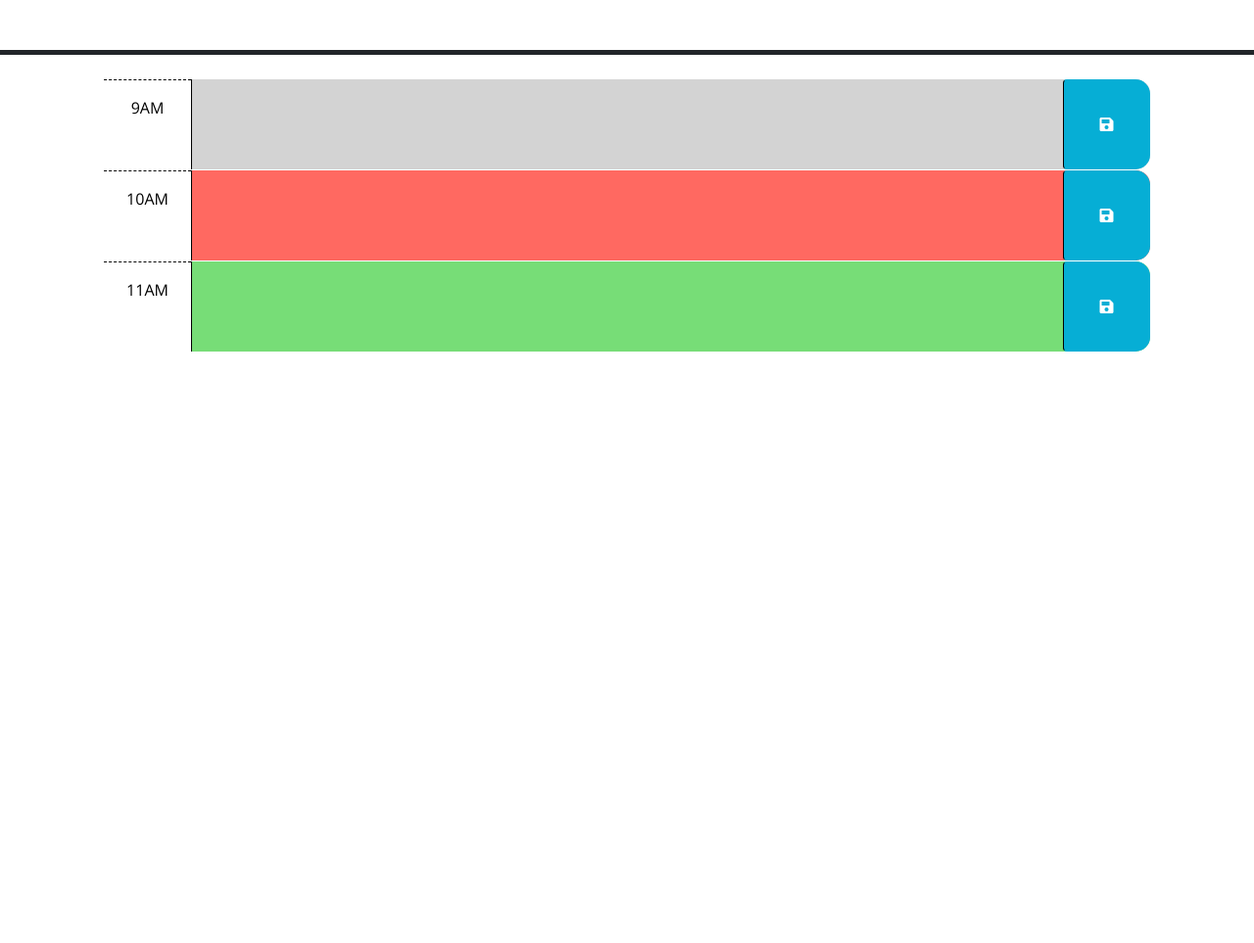
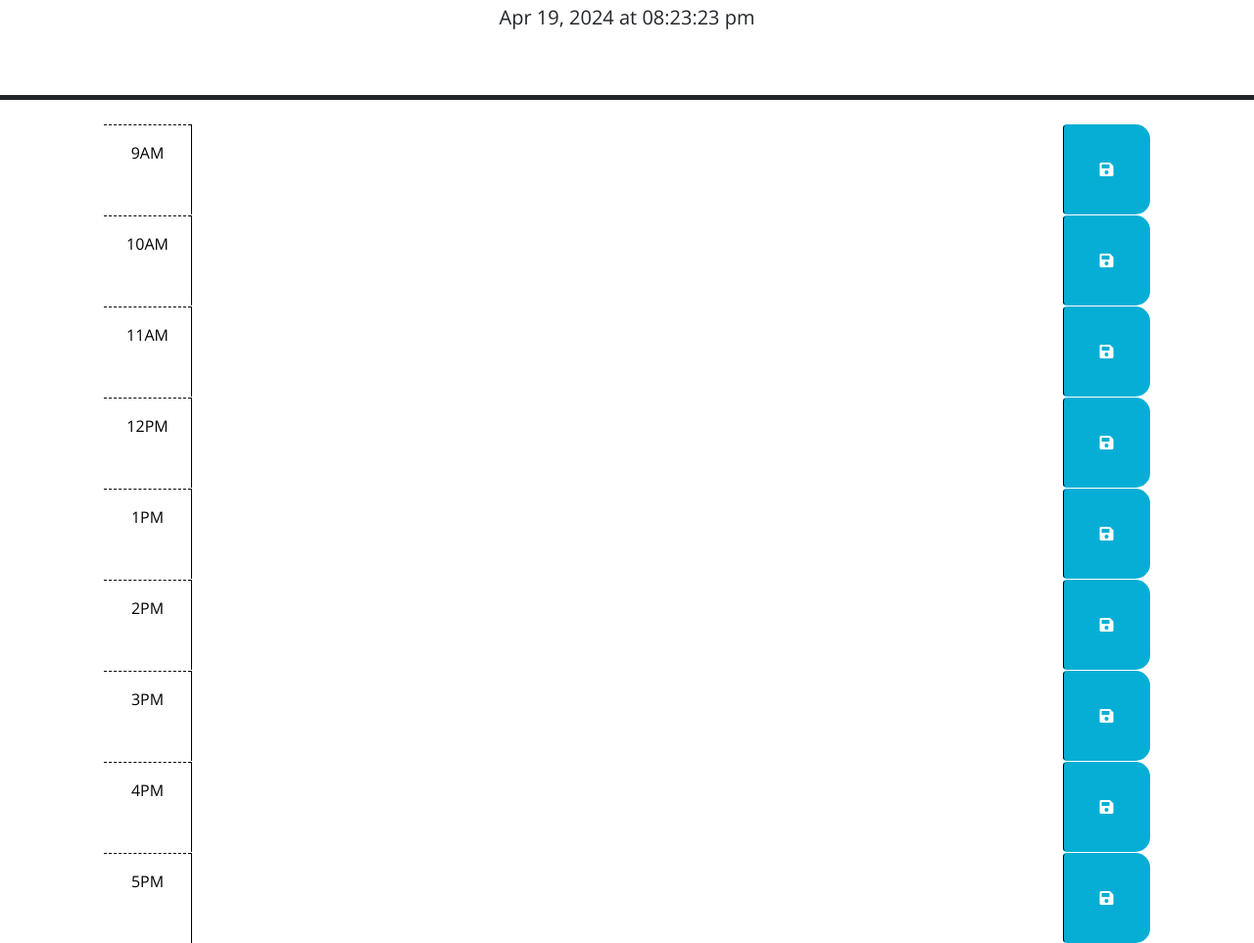
Before and after one commit to riaaah3/my-busy-day, a plain HTML site: page index.html in a window 1280 px wide. Shown: the part 176-1139 px from the top of the page at 98% size. Before the commit the page ends 800 px from the top, so only its background shows below. Drawn offline with nearby package versions, Linux system fonts and the light colour scheme.

Commit message:
added timeStamp

```diff
--- a/index.html
+++ b/index.html
@@ -40,7 +40,7 @@
         -->
 
       <!-- Example of a past time block. The "past" class adds a gray background color. -->
-      <div id="hour-9" class="row time-block past">
+      <div id="hour-9" class="row time-block">
         <div class="col-2 col-md-1 hour text-center py-3">9AM</div>
         <textarea class="col-8 col-md-10 description" rows="3"> </textarea>
         <button class="btn saveBtn col-2 col-md-1" aria-label="save">
@@ -49,7 +49,7 @@
       </div>
 
       <!-- Example of a a present time block. The "present" class adds a red background color. -->
-      <div id="hour-10" class="row time-block present">
+      <div id="hour-10" class="row time-block">
         <div class="col-2 col-md-1 hour text-center py-3">10AM</div>
         <textarea class="col-8 col-md-10 description" rows="3"> </textarea>
         <button class="btn saveBtn col-2 col-md-1" aria-label="save">
@@ -58,8 +58,59 @@
       </div>
 
       <!-- Example of a future time block. The "future" class adds a green background color. -->
-      <div id="hour-11" class="row time-block future">
+      <div id="hour-11" class="row time-block">
         <div class="col-2 col-md-1 hour text-center py-3">11AM</div>
+        <textarea class="col-8 col-md-10 description" rows="3"> </textarea>
+        <button class="btn saveBtn col-2 col-md-1" aria-label="save">
+          <i class="fas fa-save" aria-hidden="true"></i>
+        </button>
+      </div>
+
+      <div id="hour-12" class="row time-block">
+        <div class="col-2 col-md-1 hour text-center py-3">12PM</div>
+        <textarea class="col-8 col-md-10 description" rows="3"> </textarea>
+        <button class="btn saveBtn col-2 col-md-1" aria-label="save">
+          <i class="fas fa-save" aria-hidden="true"></i>
+        </button>
+      </div>
+
+      <!-- Example of a a present time block. The "present" class adds a red background color. -->
+      <div id="hour-13" class="row time-block">
+        <div class="col-2 col-md-1 hour text-center py-3">1PM</div>
+        <textarea class="col-8 col-md-10 description" rows="3"> </textarea>
+        <button class="btn saveBtn col-2 col-md-1" aria-label="save">
+          <i class="fas fa-save" aria-hidden="true"></i>
+        </button>
+      </div>
+
+      <!-- Example of a future time block. The "future" class adds a green background color. -->
+      <div id="hour-14" class="row time-block">
+        <div class="col-2 col-md-1 hour text-center py-3">2PM</div>
+        <textarea class="col-8 col-md-10 description" rows="3"> </textarea>
+        <button class="btn saveBtn col-2 col-md-1" aria-label="save">
+          <i class="fas fa-save" aria-hidden="true"></i>
+        </button>
+      </div>
+      <div id="hour-15" class="row time-block">
+        <div class="col-2 col-md-1 hour text-center py-3">3PM</div>
+        <textarea class="col-8 col-md-10 description" rows="3"> </textarea>
+        <button class="btn saveBtn col-2 col-md-1" aria-label="save">
+          <i class="fas fa-save" aria-hidden="true"></i>
+        </button>
+      </div>
+
+      <!-- Example of a a present time block. The "present" class adds a red background color. -->
+      <div id="hour-16" class="row time-block">
+        <div class="col-2 col-md-1 hour text-center py-3">4PM</div>
+        <textarea class="col-8 col-md-10 description" rows="3"> </textarea>
+        <button class="btn saveBtn col-2 col-md-1" aria-label="save">
+          <i class="fas fa-save" aria-hidden="true"></i>
+        </button>
+      </div>
+
+      <!-- Example of a future time block. The "future" class adds a green background color. -->
+      <div id="hour-17" class="row time-block">
+        <div class="col-2 col-md-1 hour text-center py-3">5PM</div>
         <textarea class="col-8 col-md-10 description" rows="3"> </textarea>
         <button class="btn saveBtn col-2 col-md-1" aria-label="save">
           <i class="fas fa-save" aria-hidden="true"></i>
--- a/script.js
+++ b/script.js
@@ -1,6 +1,7 @@
 // Wrap all code that interacts with the DOM in a call to jQuery to ensure that
 // the code isn't run until the browser has finished rendering all the elements
 // in the html.
+var timeDisplayEl = $('#currentDay');
 $(function () {
   // TODO: Add a listener for click events on the save button. This code should
   // use the id in the containing time-block as a key to save the user input in
@@ -18,6 +19,38 @@ $(function () {
   // TODO: Add code to get any user input that was saved in localStorage and set
   // the values of the corresponding textarea elements. HINT: How can the id
   // attribute of each time-block be used to do this?
-  //
-  // TODO: Add code to display the current date in the header of the page.
+ // function readProjectsFromStorage() {
+   // var projects = localStorage.getItem('projects');
+    //if (projects) {
+  //     projects = JSON.parse(projects);
+  //   } else {
+  //     projects = [];
+  //   }
+  //   return projects;
+  // }
+  // function saveProjectsToStorage(projects) {
+  //   localStorage.setItem('projects', JSON.stringify(projects));
+  // }
+
+  // readProjectsFromStorage();
+  // saveProjectsToStorage();
+
+  function handleProjectFormSubmit(event) {
+    event.preventDefault();
+  }
+    //
+    // TODO: Add code to display the current date in the header of the page.
+    function displayTime() {
+      var rightNow = dayjs().format('MMM DD, YYYY [at] hh:mm:ss a');
+      timeDisplayEl.text(rightNow);
+    }
+    displayTime();
+
+    $(".saveBtn").on("click",function(event){
+      event.preventDefault()
+      var userEntry = $(this).siblings("textarea").val()
+      var timeStamp = $(this).parent().attr("id")
+      console.log(userEntry, timeStamp)
+    })
+
 });
```
Also changed, not shown: 1 other file.
